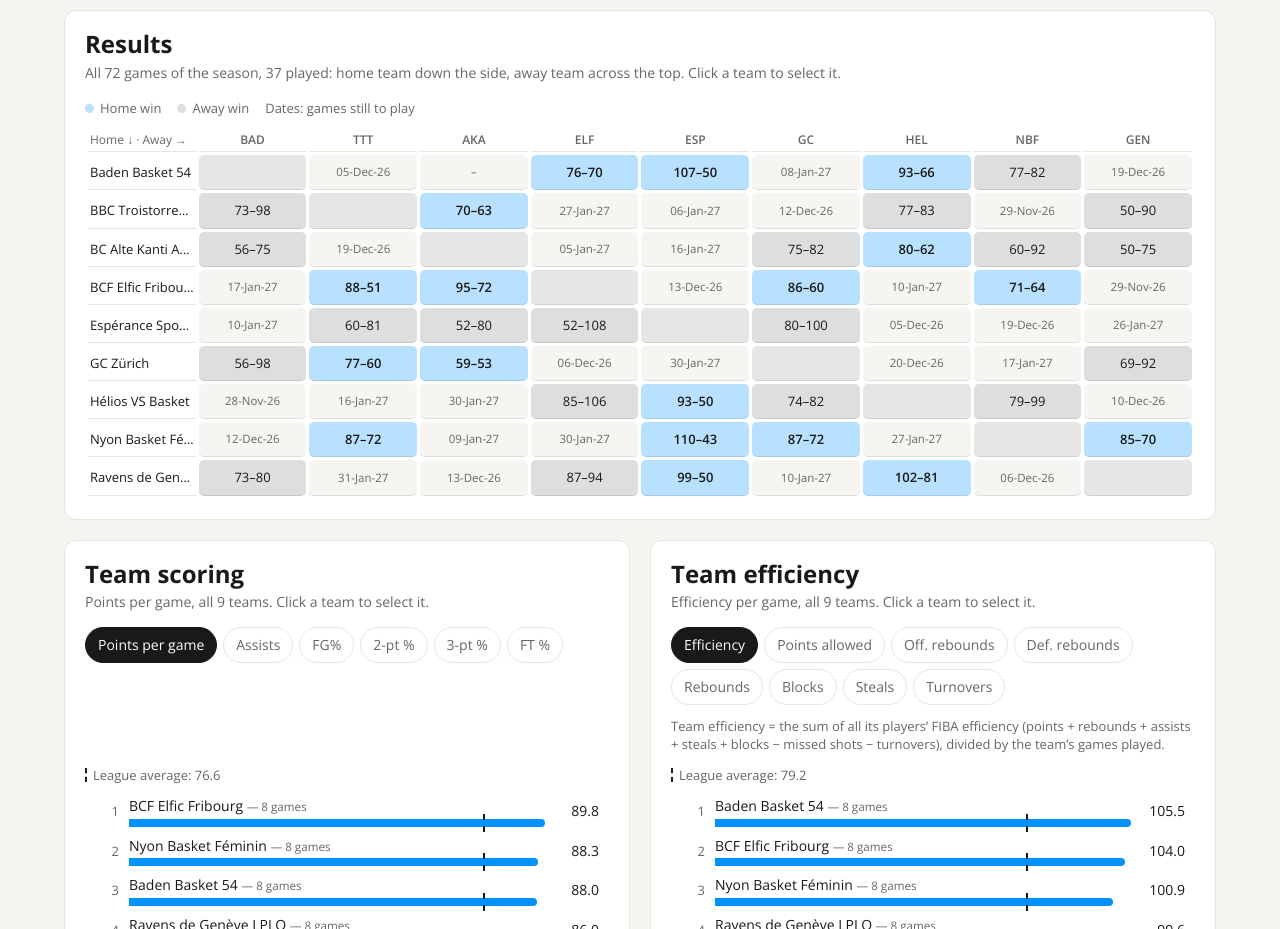
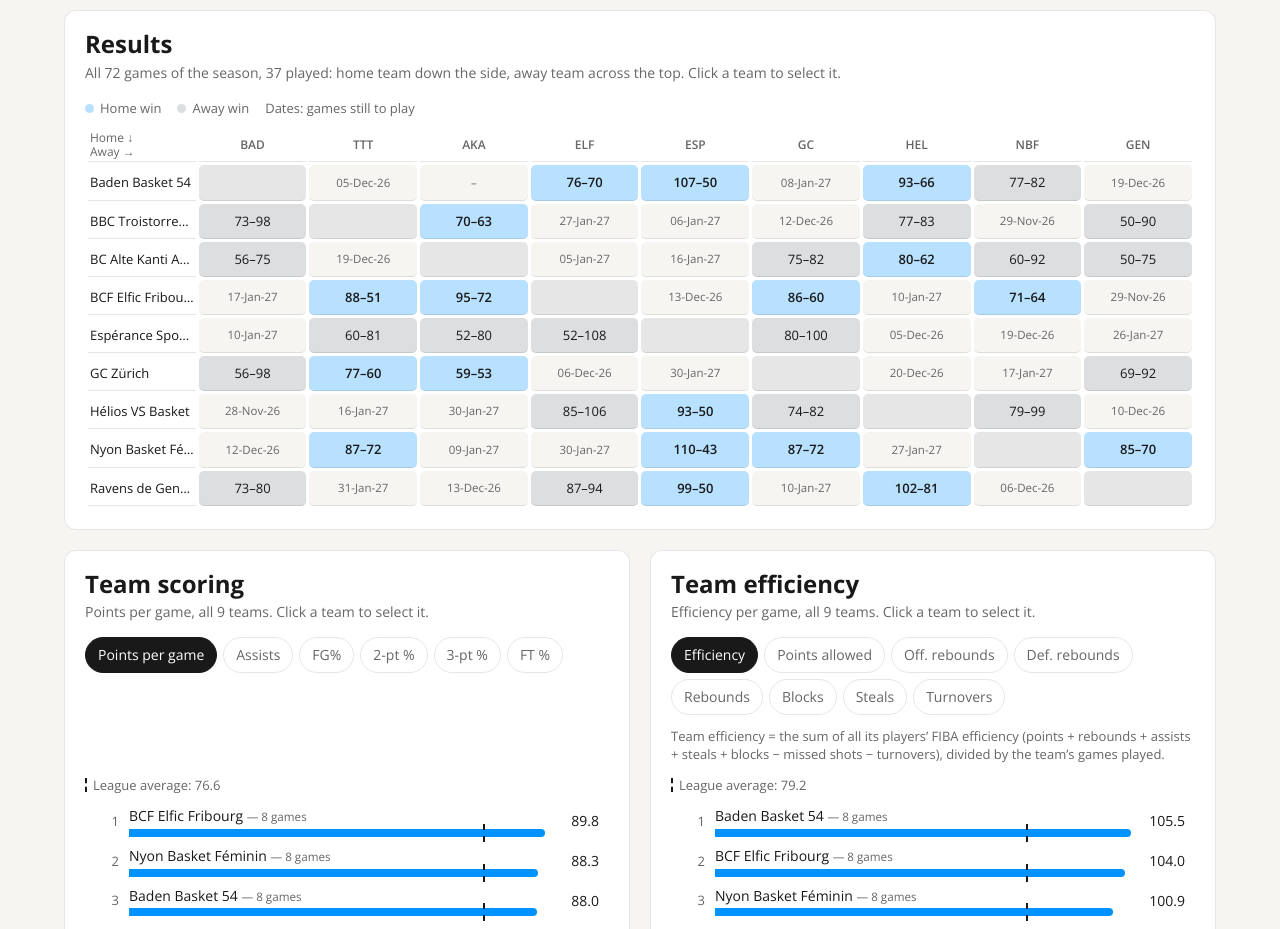
Before and after one commit to sboue-digital-science/swissbasket-sbl-women-2026-2027, a plain HTML site: page index.html in a window 1280 px wide. Shown: the part 980-1909 px from the top of the page. Drawn offline with nearby package versions, Linux system fonts and the light colour scheme.

Commit message:
Results grid: corner label on two lines
Co-Authored-By: Claude Opus 5.5 <noreply@anthropic.com>
Claude-Session: https://claude.ai/code/session_01UhHW5aSKxQtS55qPkprhQ6

```diff
--- a/index.html
+++ b/index.html
@@ -472,7 +472,7 @@ function results(){
   const narrow=document.getElementById('resCard').clientWidth<600,sel=S.team,ix=d3.range(TEAMS.length);
   const g=new Map(FIX.map(f=>[f.h+'-'+f.a,f])),ddm=d3.timeFormat('%d-%b-%y');
   const nm=i=>narrow?TCODE[i]:TEAMS[i],dim=(h,a)=>sel>=0&&h!==sel&&a!==sel?' dim':'';
-  T.innerHTML=`<thead><tr><th class="hc">Home ↓ · Away →</th>${ix.map(a=>`<th scope="col" class="${a===sel?'on':''}" title="${esc(TEAMS[a])}">${esc(TCODE[a])}</th>`).join('')}</tr></thead><tbody>`+
+  T.innerHTML=`<thead><tr><th class="hc">Home ↓<br>Away →</th>${ix.map(a=>`<th scope="col" class="${a===sel?'on':''}" title="${esc(TEAMS[a])}">${esc(TCODE[a])}</th>`).join('')}</tr></thead><tbody>`+
     ix.map(h=>`<tr><th scope="row" class="${h===sel?'on':''}" title="${esc(TEAMS[h])}">${esc(nm(h))}</th>${ix.map(a=>{if(a===h)return`<td class="x${dim(h,a)}"></td>`;
       const f=g.get(h+'-'+a);if(!f)return`<td class="up${dim(h,a)}">–</td>`;
       if(f.hs==null)return`<td class="up${dim(h,a)}" data-k="${h}-${a}">${f.date?ddm(pdate(f.date)):'–'}</td>`;
```
